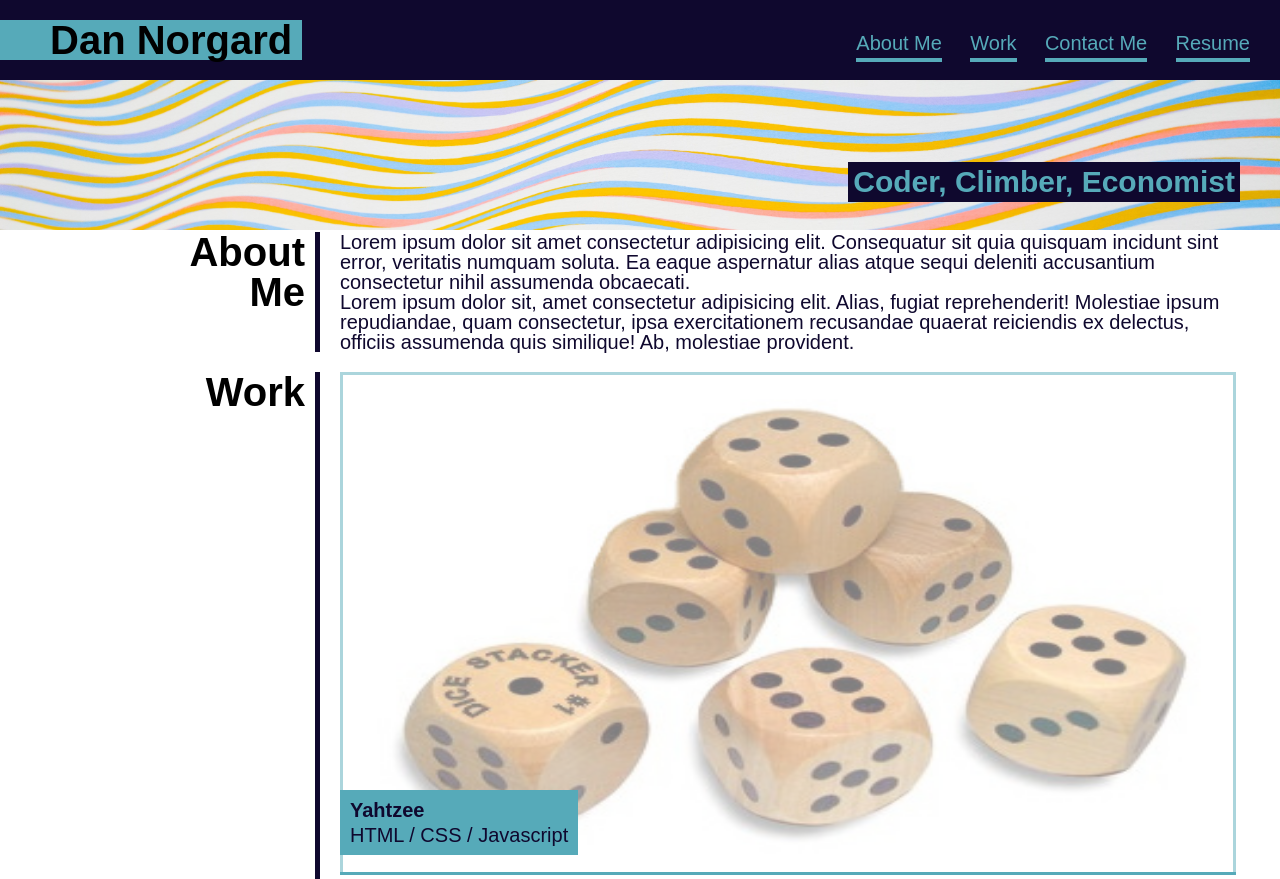
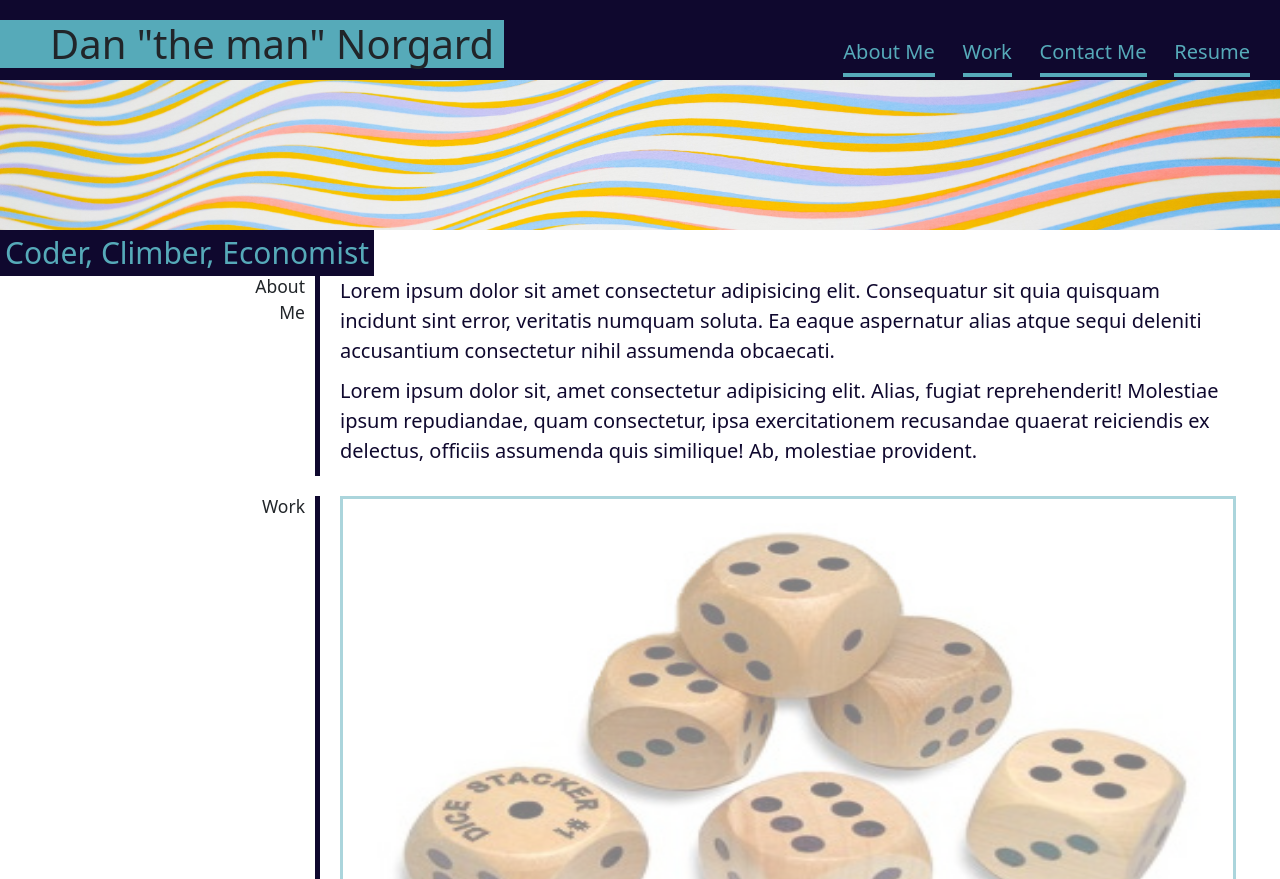
Before and after one commit to norgard3/My-Portfolio, a plain HTML site: page index.html in a window 1280 px wide. Shown: the top 879 px of the page. Drawn offline with nearby package versions, Linux system fonts and the light colour scheme.

Commit message:
added the man

```diff
--- a/assets/styles.css
+++ b/assets/styles.css
@@ -55,23 +55,24 @@ ul li a{
 nav ul li a{
     color: var(--light);
 }
-.subheader{
+/* .subheader{
     position: relative;
-}
+} */
 .header-image {
     height: 15rem;
     width: 100%;
 }
 /* Coder Climber Economist positioned */
 .subtitle{
-position: absolute;
+/* position: absolute;
 bottom: 3rem;
-right: 4rem;
+right: 4rem; */
 font-size: 3rem;
 padding: .5rem;
 color: var(--light);
 background-color: var(--dark);
 display: inline-block;
+z-index: 100;
 }
 /* container for each section: about me, work, contact me */
 .section-box{
--- a/index.html
+++ b/index.html
@@ -5,11 +5,12 @@
     <meta name="viewport" content="width=device-width, initial-scale=1.0">
     <title>Dan's Portfolio</title>
     <link rel="stylesheet" href="./assets/reset.css">
+    <link href="https://cdn.jsdelivr.net/npm/bootstrap@5.0.1/dist/css/bootstrap.min.css" rel="stylesheet" integrity="sha384-+0n0xVW2eSR5OomGNYDnhzAbDsOXxcvSN1TPprVMTNDbiYZCxYbOOl7+AMvyTG2x" crossorigin="anonymous">
     <link rel="stylesheet" href="./assets/styles.css">
 </head>
 <body>
     <header>
-        <h1>Dan Norgard</h1>
+        <h1>Dan "the man" Norgard</h1>
         <nav>
             <ul>
                 <li><a href="#aboutme">About Me</a></li>
@@ -19,9 +20,9 @@
             </ul>
         </nav>
     </header>
-    <article class="subheader">
+    <article class="subheader position-relative">
         <img class="header-image" src="./assets/images/pexels-dom-j-310452.jpg" alt="">
-        <h2 class="subtitle">
+        <h2 class="subtitle mb-0 mx-auto">
             Coder, Climber, Economist
         </h2>
     </article>
@@ -110,5 +111,6 @@
             </ul>
         </section>
     </footer>
+    <script src="https://cdn.jsdelivr.net/npm/bootstrap@5.0.1/dist/js/bootstrap.bundle.min.js" integrity="sha384-gtEjrD/SeCtmISkJkNUaaKMoLD0//ElJ19smozuHV6z3Iehds+3Ulb9Bn9Plx0x4" crossorigin="anonymous"></script>
 </body>
 </html>
--- /dev/null
+++ b/index.js
@@ -0,0 +1 @@
+    console.log("hello, node!")
```
Also changed, not shown: 1 other file.
